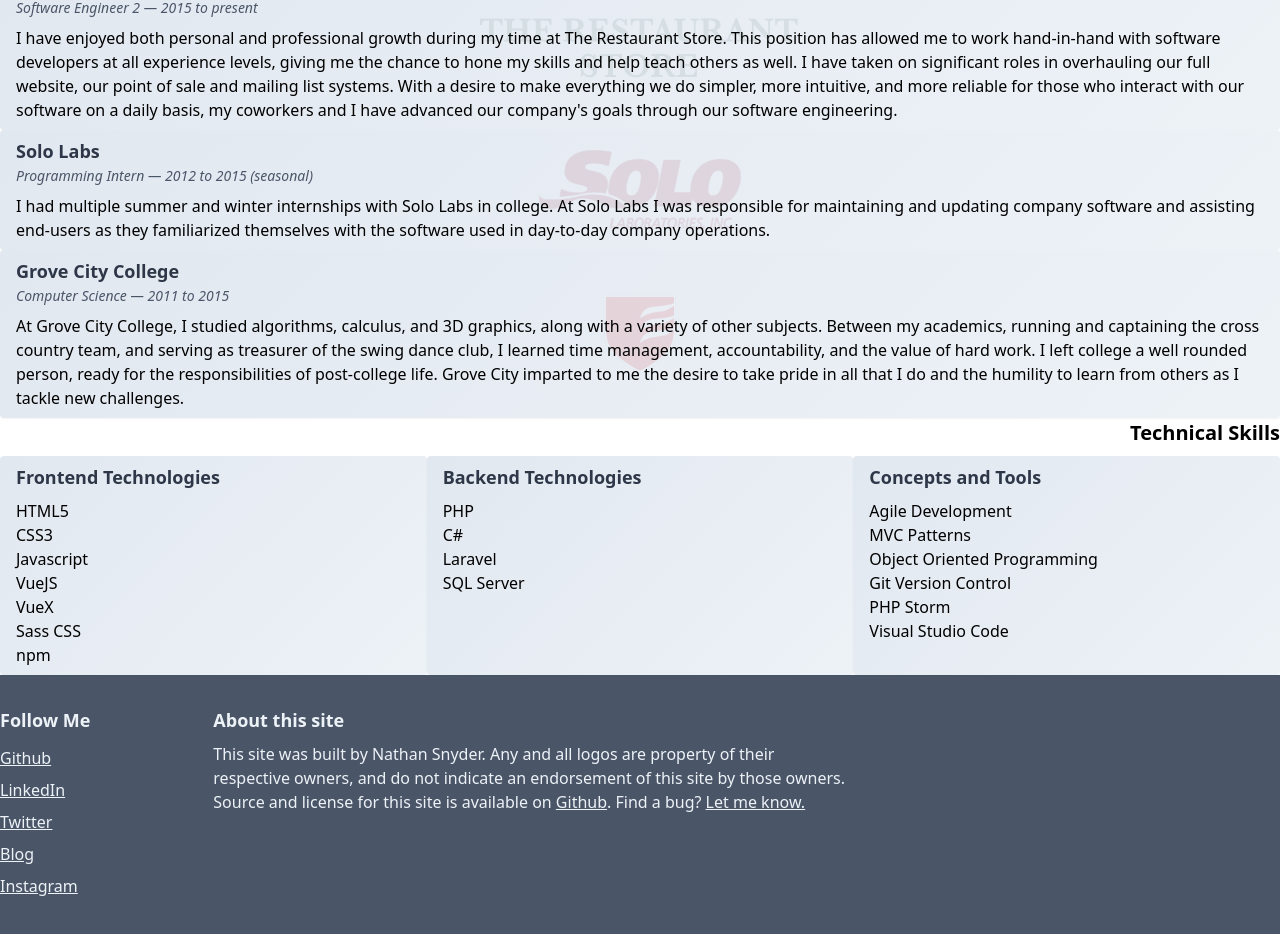
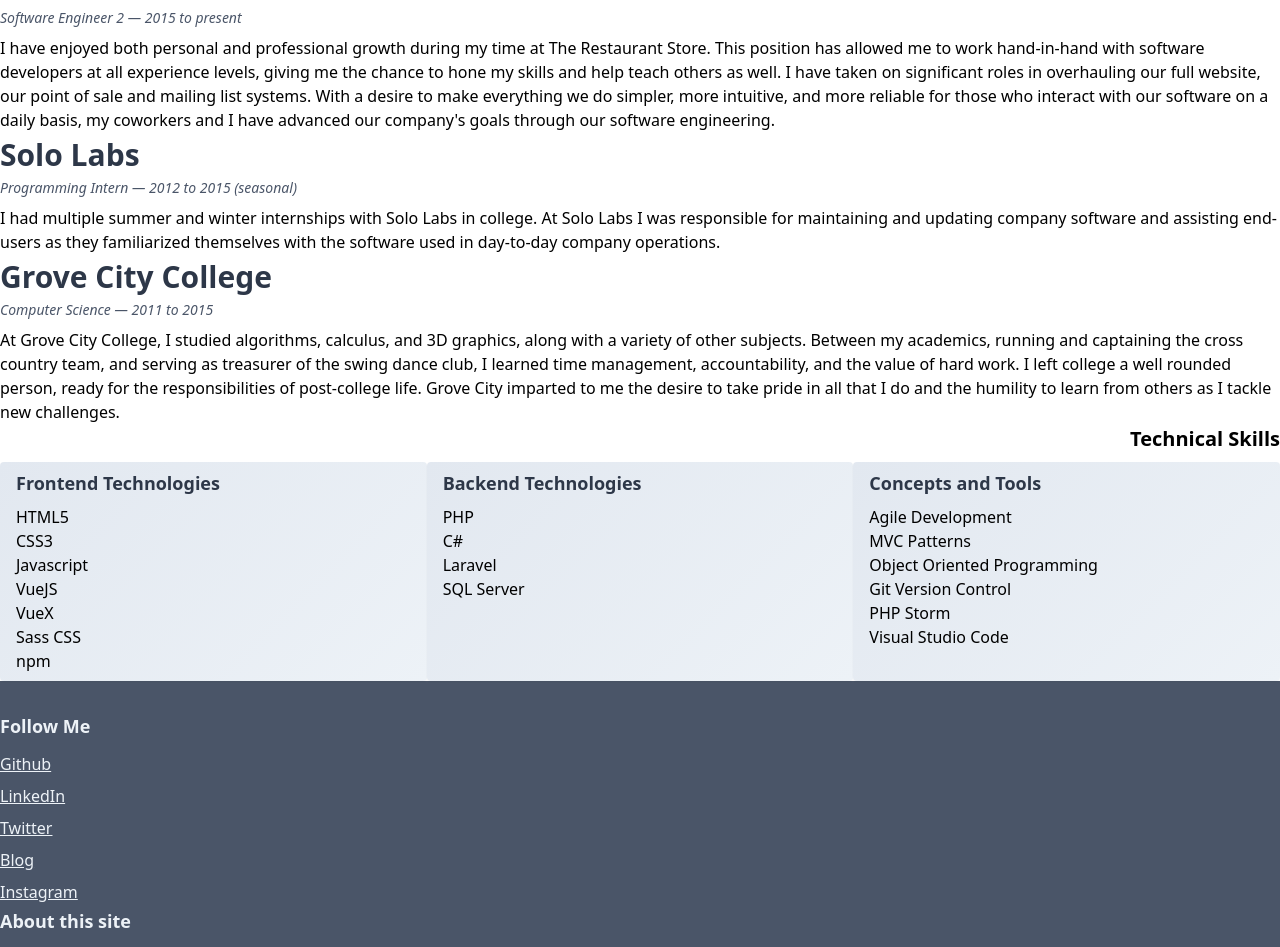
Before and after one commit to nsnyder/nsnyder.github.com, a Vue app: page / in a window 1280 px wide. Shown: the part 876-1823 px from the top of the page. Built offline with nearby package versions, Linux system fonts and the light colour scheme.

Commit message:
Make experience flow vertically
Implement resume with the sidebar
Add some more grid classes

```diff
--- a/src/components/Footer.vue
+++ b/src/components/Footer.vue
@@ -1,7 +1,7 @@
 <template>
   <footer class="py-8 bg-gray-700 grid-cols-main">
-    <div class="grid grid-cols-6 gap">
-      <div>
+    <div class="grid grid-cols-main gap">
+      <div class="grid-content-start grid-content lg:col-len-1">
         <h4 class="mb-2 text-lg font-bold">
           Follow Me
         </h4>
@@ -15,14 +15,13 @@
           </li>
         </ul>
       </div>
-      <div class="col-span-3">
+      <div class="col-len-6 grid-content-start lg:col-start-auto lg:col-len-3">
         <h4 class="mb-2 text-lg font-bold">
           About this site
         </h4>
         <div>
-          This site was built by Nathan Snyder. Any and all logos are property
-          of their respective owners, and do not indicate an endorsement of this
-          site by those owners. Source and license for this site is available on
+          This site was built by Nathan Snyder. Source and license for this site
+          is available on
           <a :href="urls.githubSource" target="_blank">Github</a>. Find a bug?
           <a :href="'mailto:' + emailAddress">Let me know.</a>
         </div>
--- a/src/components/Header.vue
+++ b/src/components/Header.vue
@@ -15,11 +15,9 @@
       <div>
         <a
           :href="'mailto:' + emailAddress"
-          class="inline-block p-2 no-underline duration-100 transform border-2 border-black hover:translate-x-1"
+          class="no-underline duration-100 border-black skew-label short hover:translate-x-1"
         >
-          <span class="text-lg font-bold text-black no-underline">
-            Contact Me
-          </span>
+          Contact Me
         </a>
       </div>
     </div>
--- a/src/components/Resume/Experience.vue
+++ b/src/components/Resume/Experience.vue
@@ -1,18 +1,18 @@
 <template>
-  <div class="grid-cols-main">
+  <div ref="grid" class="grid-cols-main gap">
     <!-- TODO: Pick a great font for headings. -->
-    <h2 class="pt-0 pb-2 text-xl font-bold lg:text-right grid-sidebar">
+    <div class="pt-0 pb-2 text-xl font-bold lg:text-right grid-sidebar">
+      <h2 class="skew-label">
         Experience
       </h2>
-    <div ref="grid">
+    </div>
     <div
       v-for="(entry, index) in experienceEntries"
       :key="index"
-        class="col-span-4 p-2 px-4 rounded shadow-sm bg-gradient-shades-of-gray"
-        :class="entry.classes || {}"
+      class="grid-content-terse"
     >
       <div class="mb-2">
-          <h3 class="text-lg font-bold text-gray-800">
+        <h3 class="text-3xl font-bold text-gray-800">
           {{ entry.title }}
         </h3>
         <h4 class="text-sm italic text-gray-700">
@@ -26,7 +26,6 @@
         }"
         v-text="entry.description"
       />
-      </div>
     </div>
   </div>
 </template>
@@ -46,21 +45,8 @@
     props: {},
 
     setup() {
-      const createClassObjectFromArray: (
-        array: Array<string>
-      ) => { [key: string]: true } = array =>
-        array.reduce(
-          (previous, entry) =>
-            Object.assign<{ [key: string]: true }, { [key: string]: true }>(
-              previous,
-              { [entry]: true }
-            ),
-          {}
-        );
-
       const experienceEntries = ref([
         {
-          classes: createClassObjectFromArray(["logo-mark trs-background"]),
           subtitle: "Software Engineer 2 — 2015 to present",
           title: "The Restaurant Store",
           description: `
@@ -74,7 +60,6 @@
             `,
         },
         {
-          classes: createClassObjectFromArray(["logo-mark solo-background"]),
           subtitle: "Programming Intern — 2012 to 2015 (seasonal)",
           title: "Solo Labs",
           description: `
@@ -85,7 +70,6 @@
             `,
         },
         {
-          classes: createClassObjectFromArray(["logo-mark gcc-background"]),
           subtitle: "Computer Science — 2011 to 2015",
           title: "Grove City College",
           description: `
@@ -117,38 +101,21 @@
 </script>
 
 <style scoped>
-  /*
-    Add relative positioning so that the absolute pseudo element sticks to it.
-    We also want to establish a new stacking context, so add a z-index.
-  */
-  .logo-mark {
-    @apply relative z-0;
+  .back-divider {
+    @apply inline-block relative;
   }
 
-  .logo-mark::after {
-    content: "";
-    background-size: auto 5em;
-    opacity: 0.1;
-    top: 0;
-    left: 0;
-    bottom: 0;
-    right: 0;
-    position: absolute;
-    z-index: -1;
-    background-position: center;
-    background-repeat: no-repeat;
-    background-image: var(--background-image);
+  .back-divider::before {
+    @apply h-px w-20 inline-block bg-indigo-400 absolute -mx-24;
+
+    top: 54%;
+    content: " ";
   }
 
-  .gcc-background::after {
-    --background-image: url("/img/gcc-logo.png");
-  }
+  .back-divider::after {
+    @apply h-px w-20 inline-block bg-indigo-400 absolute mx-4;
 
-  .solo-background::after {
-    --background-image: url("/img/solo-logo.svg");
-  }
-
-  .trs-background::after {
-    --background-image: url("/img/trs-logo.png");
+    top: 54%;
+    content: " ";
   }
 </style>
--- a/src/components/Resume/TechnicalSkills.vue
+++ b/src/components/Resume/TechnicalSkills.vue
@@ -1,9 +1,11 @@
 <template>
-  <div class="contents">
+  <div class="grid-cols-main">
     <!-- TODO: Pick a great font for headings. -->
-    <h2 class="pt-0 pb-2 text-xl font-bold lg:text-right grid-sidebar">
-      Technical Skills
-    </h2>
+    <div class="pt-0 pb-2 text-xl font-bold lg:text-right grid-sidebar">
+      <h2 class="skew-label">
+        Technical Skills
+      </h2>
+    </div>
     <div
       ref="grid"
       class="grid grid-cols-1 gap md:grid-cols-2 lg:grid-cols-3 grid-content"
--- a/src/styles/grid.css
+++ b/src/styles/grid.css
@@ -2,6 +2,7 @@
   /* stylelint-disable-next-line length-zero-no-unit */
   --grid-gap-x: 0rem;
   --grid-gap-y: 1rem;
+  --grid-gap-y-short: 0.5rem;
   --grid-padding: 0.5rem;
   --screen-xl: 1280px;
 }
@@ -22,10 +23,6 @@
   display: contents;
 }
 
-.gap {
-  gap: var(--grid-gap-y) var(--grid-gap-x);
-}
-
 .grid-cols-main {
   @apply grid;
 
@@ -38,6 +35,46 @@
 
 .grid-cols-main > * {
   grid-column: content / content-end;
+}
+
+.grid-content {
+  grid-column: content / content-end;
+}
+
+@responsive {
+  /* Increase the specificity on this tag so it'll override col-spans. */
+  .grid-content-start {
+    grid-column-start: content-start;
+  }
+
+  /**
+   * Because of the way .col-span-{n} classes work, they specify more
+   * than just the width, which messes with the starting position.
+   * So, within my grid, we'll remedy this with these classes.
+   */
+  .col-len-1 {
+    grid-column-end: span 1;
+  }
+
+  .col-len-2 {
+    grid-column-end: span 2;
+  }
+
+  .col-len-3 {
+    grid-column-end: span 3;
+  }
+
+  .col-len-4 {
+    grid-column-end: span 4;
+  }
+
+  .col-len-5 {
+    grid-column-end: span 5;
+  }
+
+  .col-len-6 {
+    grid-column-end: span 6;
+  }
 }
 
 @screen lg {
@@ -61,10 +98,6 @@
 
   .grid-sidebar {
     grid-column: sidebar;
-  }
-
-  .grid-content {
-    grid-column: content / content-end;
   }
 }
 
@@ -100,3 +133,11 @@
 
   grid-row: wip-banner;
 }
+
+.gap {
+  gap: var(--grid-gap-y) var(--grid-gap-x);
+}
+
+.gap-y-short {
+  gap: var(--grid-gap-y-short) var(--grid-gap-x);
+}
--- a/src/styles/utilities.css
+++ b/src/styles/utilities.css
@@ -1,3 +1,23 @@
+:root {
+  --skew-label-rotation: -12deg;
+}
+
 .btn-md {
   @apply inline-block px-4 py-2 no-underline border-2 rounded-full;
 }
+
+.skew-label {
+  @apply inline-block px-4 py-2 font-bold text-white uppercase origin-bottom-right transform translate-y-2 -skew-x-12 bg-black;
+}
+
+.skew-label.short {
+  --transform-rotate: calc(var(--skew-label-rotation) / 2);
+}
+
+@screen lg {
+  .grid-sidebar .skew-label {
+    @apply mt-4;
+
+    --transform-rotate: var(--skew-label-rotation);
+  }
+}
```
Also changed, not shown: src/styles/main.css (+4 -3 lines). Lines whose indentation alone changed are shown as unchanged.
